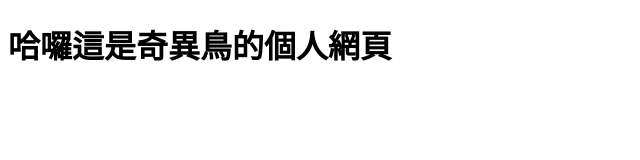
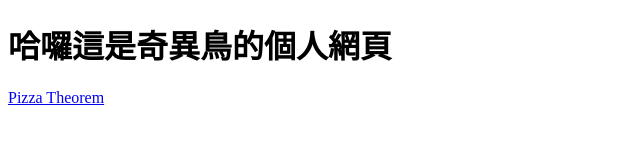
Before and after one commit to kevinwang0723/kevinwang0723.github.io, a plain HTML site: page index.html in a window 1280 px wide. Shown: the whole page, without its empty margins (0-640 px from the left). Drawn offline with Linux system fonts and the light colour scheme.

Commit message:
Update index.html

```diff
--- a/index.html
+++ b/index.html
@@ -6,5 +6,6 @@
   </head>
   <body>
     <h1>哈囉這是奇異鳥的個人網頁</h1>
+    <a href="PizzaTheorem.html">Pizza Theorem</a>
   </body>
 </html>
```
